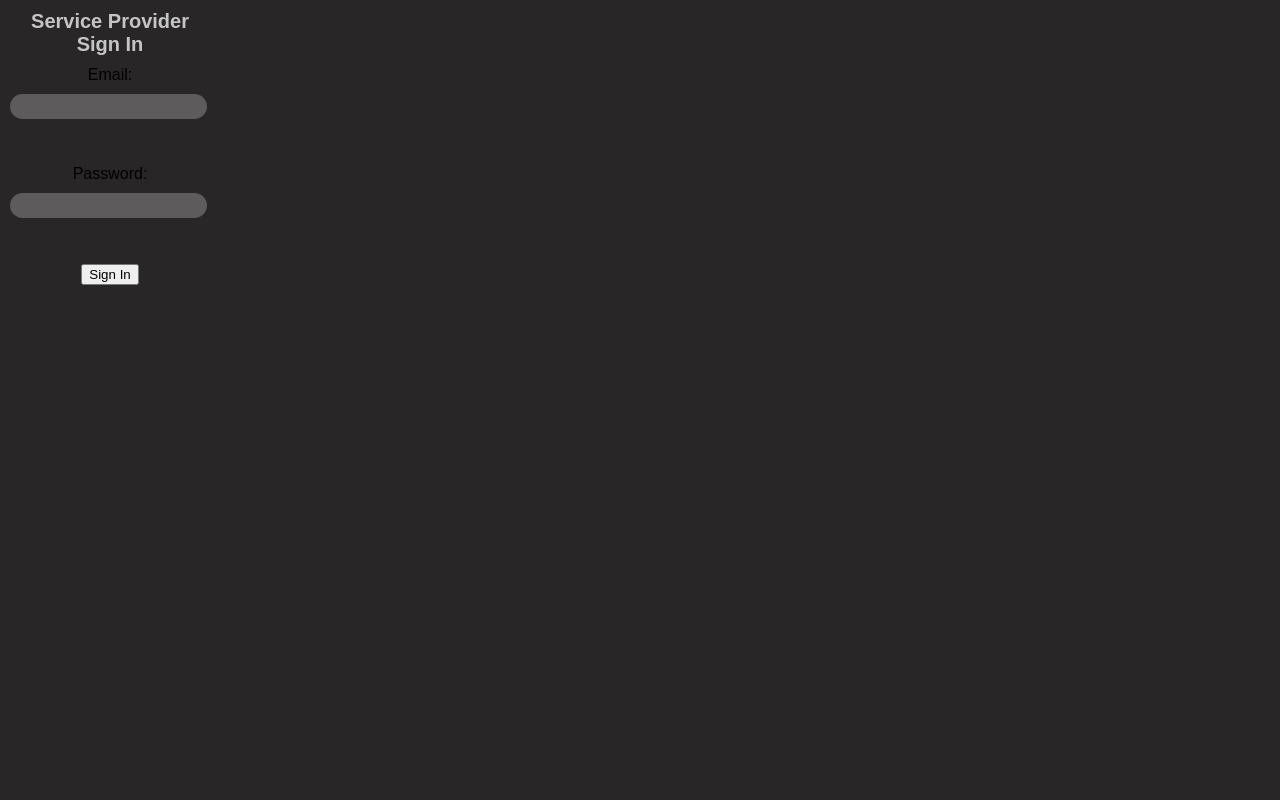
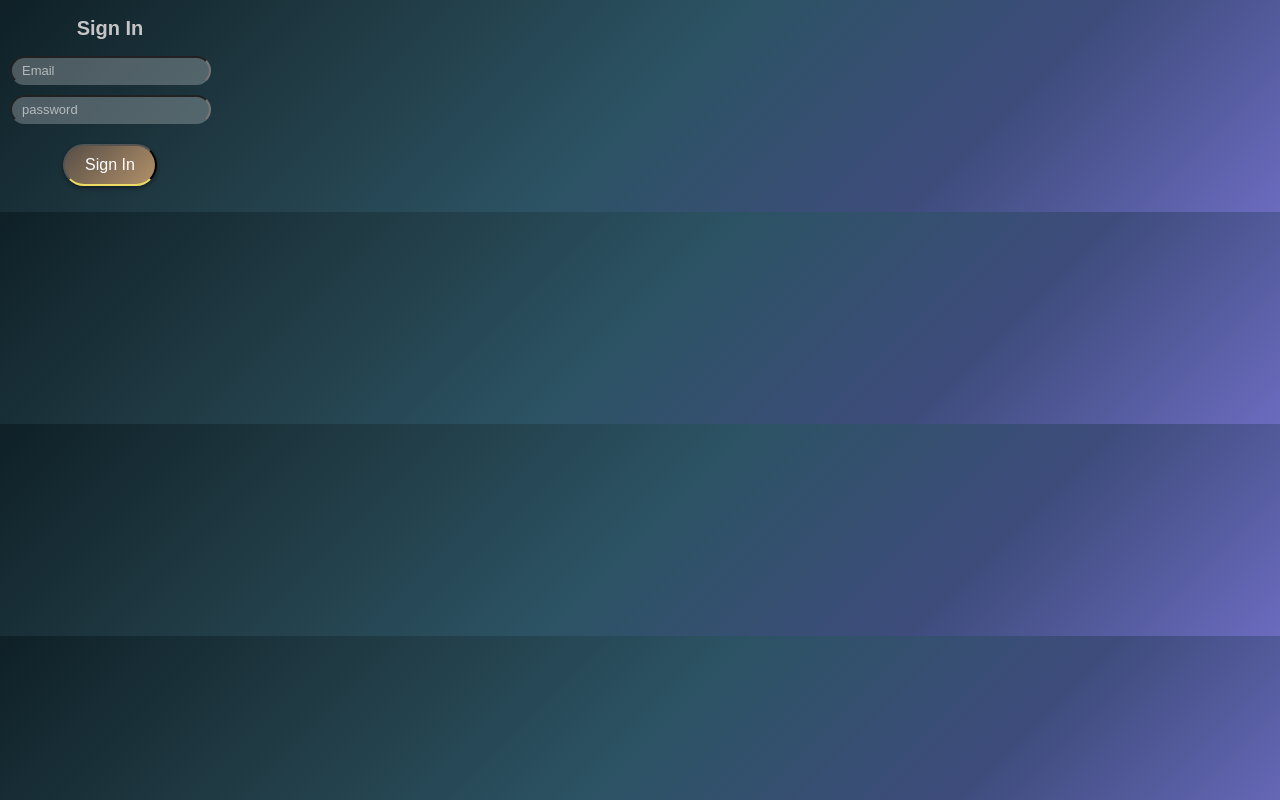
Before and after one commit to antony-jon/Distraction-Blocker, a browser extension: page serviceProviderSignIn.html in a window 1280 px wide. Drawn offline with Linux system fonts and the light colour scheme.

Commit message:
fix : sign in/ sign up css

```diff
--- a/serviceProviderSignIn.html
+++ b/serviceProviderSignIn.html
@@ -8,30 +8,28 @@
 
         body {
             font-family: Arial, sans-serif;
-    background-color: #292628;
+            background: linear-gradient(135deg, #0f2027, #203a43, #2c5364, #3e4c7c, #6b6bbf);
             margin:0px;
             padding:0px;
             text-align: center;
             width: 220px;
-    height: 200px;
-    overflow: hidden;
+
         }
         h2{
-    padding:10px;
+            padding:10  px;
             color: #c5c5c5;
             font-size: 20px;
-    margin: 0;
+
         }
         .container {
-    display: flex;
-    flex-direction: column;
-    align-items: center;
+
+            display: block;
+            gap: 2px;
             justify-content: center;
             margin: 0px;
-    padding: 10px;
+            padding: 5px;
             border-radius: 0px;
             background: linear-gradient(135deg, #0f2027, #203a43, #2c5364, #3e4c7c, #6b6bbf);
-    box-shadow: 0 2px 4px rgba(0,0,0,0.4);
         }
         input {
             display: flex;
@@ -42,8 +40,6 @@ input {
             border-radius: 15px;
             border-bottom: 2px solid transparent;
             position: relative;
-    border: none;
-    outline: none;
         }
         input:hover{
             background-color: #e0e0e08f;
@@ -51,13 +47,14 @@ input:hover{
             transform: scale(1.05);
         }
         input::placeholder{
-    font-size: 12px;
+            font-size: 13px;
             color: rgba(255, 255, 255, 0.574);
+
         }
-#button {
+        button {
             margin: 10px;
             padding: 10px 20px;
-    font-size: 12px;
+            font-size: 16px;
             border-bottom: #eedb65;
             border-radius: 50px;
             background: linear-gradient(135deg, #3d3b3c, #c49e70, #f6e8d7);    background-size: 300% 300%;
@@ -67,15 +64,14 @@ input::placeholder{
             box-shadow: 0 2px 4px rgba(0,0,0,0.4);
             border-bottom: 2px solid #eedb65;
             transition: background-color 0.3s ease, transform 0.2s ease;
-
         }
-#button:hover {
+        button:hover {
              background-color: #E0E0E0;
             transform: translateY(-2px);
             transform: scale(1.1);
             box-shadow: 0 6px 15px rgba(0,0,0,0.6);
         }
-#button:active{
+        button:active{
 
             transform: translateY(1px);
             box-shadow: 0 1px 3px rgba(0,0,0,0.2);
@@ -93,14 +89,10 @@ input::placeholder{
     <script src="serviceProviderSignIn.js" defer></script>
 </head>
 <body>
-    <h2>Service Provider Sign In</h2>
+    <h2>Sign In</h2>
     <form id="signinForm">
-        <label for="email">Email:</label>
-        <input type="email" id="email" required><br><br>
-
-        <label for="password">Password:</label>
-        <input type="password" id="password" required><br><br>
-
+        <input type="email" id="email" placeholder="Email" required>
+        <input type="password" id="password" placeholder="password" required>
         <button type="button" id="signinButton">Sign In</button>
     </form>
 
```
Also changed, not shown: serviceProviderSignup.html (+7 -9 lines). Lines whose indentation alone changed are shown as unchanged.
